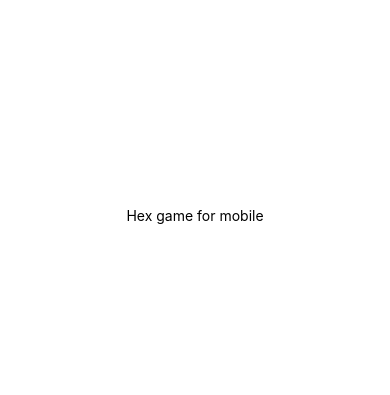
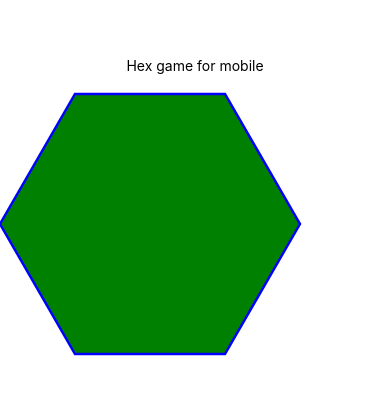
Before and after one commit to marmelab/Hex, a React Native app in the folder mobile-app/: screen / in a window 390 px wide. Shown: the part 207-602 px from the top of the page. Built offline with nearby package versions, Linux system fonts and the light colour scheme.

Commit message:
Display a simple hexa

```diff
--- a/mobile-app/App.tsx
+++ b/mobile-app/App.tsx
@@ -1,11 +1,16 @@
+import * as React from 'react';
 import { StatusBar } from 'expo-status-bar';
 import { StyleSheet, Text, View } from 'react-native';
+import Svg, { Polygon } from 'react-native-svg';
 
 export default function App() {
   return (
     <View style={styles.container}>
       <Text>Hex game for mobile</Text>
       <StatusBar style="auto" />
+      <Svg width="100%" height="300">
+        <Polygon points="300,150 225,280 75,280 0,150 75,20 225,20" stroke="blue" strokeWidth="2.5" fill="green" />
+      </Svg>
     </View>
   );
 }
```
